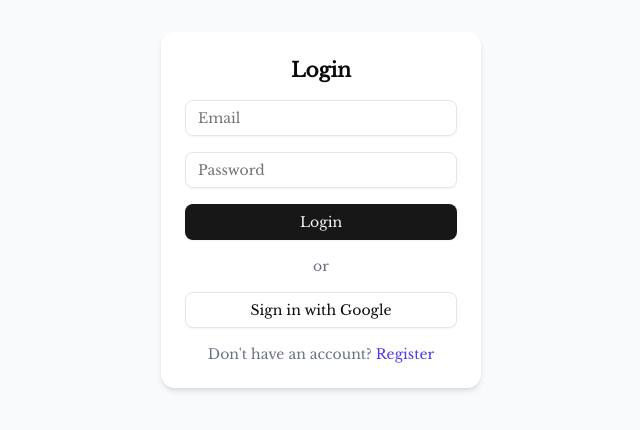
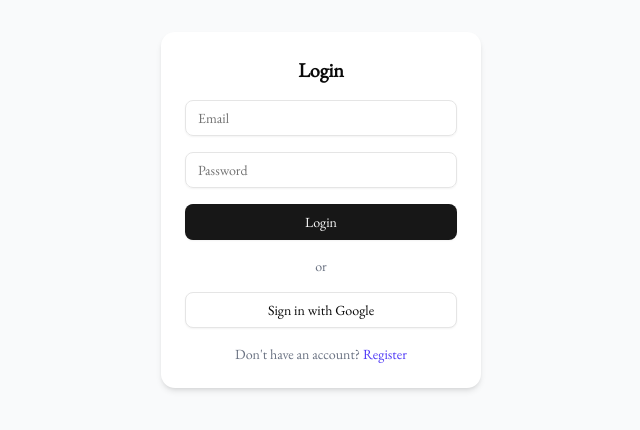
Before and after one commit to dariiafialkovska/chumly, a Next.js app in the folder chumly/: page /login in a window 1280 px wide. Shown: the part 190-620 px from the top of the page, without its empty margins (319-959 px from the left). Built offline with nearby package versions, Linux system fonts and the light colour scheme; no server answers.

Commit message:
changed style

```diff
--- a/chumly/src/app/dashboard/page.js
+++ b/chumly/src/app/dashboard/page.js
@@ -105,11 +105,13 @@
           <main className="p-4 lg:p-6 space-y-6">
             {/* Welcome Section */}
             <div className={`bg-gradient-to-r ${colors.gradients.primaryDark} rounded-2xl p-6`}>
-              <h1 className="text-2xl font-bold mb-2">Welcome back, {user?.name || 'User'}!</h1>
-              <p className={`text-${colors.primary[100]}`}>
+              <h1 className="text-4xl font-bold mb-2 text-teal-900">Welcome back, {user?.name || 'User'}!</h1>
+              {/*<p className={`text-${colors.primary[100]}`}>
                 You have {upcomingEventsCount} upcoming {upcomingEventsCount === 1 ? 'event' : 'events'} and {pendingExpensesCount} pending {pendingExpensesCount === 1 ? 'expense' : 'expenses'} to settle.
+              </p>*/}
+<p className={`text-${colors.primary[100]}`}>
+                Your next gathering starts here — let’s do it.
               </p>
-
             </div>
 
             {/* Stats Grid */}
--- a/chumly/src/app/globals.css
+++ b/chumly/src/app/globals.css
@@ -3,8 +3,9 @@
 
 @custom-variant dark (&:is(.dark *));
 @import url('https://fonts.googleapis.com/css2?family=Libre+Baskerville&display=swap');
+@import url('https://fonts.googleapis.com/css2?family=EB+Garamond&display=swap');
 body {
-  font-family: 'Libre Baskerville', serif;
+  font-family: 'EB Garamond', serif;
 }
 @theme inline {
   --color-background: var(--background);
--- a/chumly/src/app/layout.js
+++ b/chumly/src/app/layout.js
@@ -2,13 +2,18 @@
 import "./globals.css";
 import AuthGuard from '@/components/auth/AuthGuard';
 import { UserProvider } from '@/contexts/UserContext';
-
+import { EB_Garamond } from "next/font/google";
 const libreBaskerville = Libre_Baskerville({
   subsets: ["latin"],
   variable: "--font-libre-baskerville",
   weight: "400"
 });
 
+const ebGaramond = EB_Garamond({
+  subsets: ["latin"],
+  variable: "--font-eb-garamond",
+  weight: "400"
+});
 
 
 export const metadata = {
@@ -20,7 +25,7 @@
   return (
     <html lang="en">
       <body
-        className={`${libreBaskerville.variable} ${libreBaskerville.variable} antialiased`}
+        className={`${ebGaramond.variable} ${ebGaramond.variable} antialiased`}
       >
        <UserProvider>
           <AuthGuard>
--- a/chumly/src/components/layout/Sidebar.js
+++ b/chumly/src/components/layout/Sidebar.js
@@ -63,15 +63,17 @@
           {/* Header */}
           <div className={`p-4 border-b border-${colors.gray[100]} flex items-center justify-between`}>
             <div className="flex items-center space-x-3">
-              <div className={`w-10 h-10 bg-gradient-to-br ${colors.gradients.primary} rounded-xl flex items-center justify-center shadow-lg`}>
-                <Calendar className="w-5 h-5 text-white" />
+              <div className={` flex items-center justify-center`}>
+<svg xmlns="http://www.w3.org/2000/svg" fill="none" viewBox="0 0 24 24" stroke-width="1.0" stroke="#00786f" class="size-10">
+  <path stroke-linecap="round" stroke-linejoin="round" d="M9.813 15.904 9 18.75l-.813-2.846a4.5 4.5 0 0 0-3.09-3.09L2.25 12l2.846-.813a4.5 4.5 0 0 0 3.09-3.09L9 5.25l.813 2.846a4.5 4.5 0 0 0 3.09 3.09L15.75 12l-2.846.813a4.5 4.5 0 0 0-3.09 3.09ZM18.259 8.715 18 9.75l-.259-1.035a3.375 3.375 0 0 0-2.455-2.456L14.25 6l1.036-.259a3.375 3.375 0 0 0 2.455-2.456L18 2.25l.259 1.035a3.375 3.375 0 0 0 2.456 2.456L21.75 6l-1.035.259a3.375 3.375 0 0 0-2.456 2.456ZM16.894 20.567 16.5 21.75l-.394-1.183a2.25 2.25 0 0 0-1.423-1.423L13.5 18.75l1.183-.394a2.25 2.25 0 0 0 1.423-1.423l.394-1.183.394 1.183a2.25 2.25 0 0 0 1.423 1.423l1.183.394-1.183.394a2.25 2.25 0 0 0-1.423 1.423Z" />
+</svg>
               </div>
               {!collapsed && (
                 <div>
-                  <h1 className={`font-bold text-${colors.gray[900]} text-lg`} style={{ fontFamily: 'Libre Baskerville, serif' }}>
+                  <h1 className={`font-bold text-teal-800 text-4xl`}>
                     Chumly
                   </h1>
-                  <p className={`text-xs text-${colors.gray[500]}`}>Organize together</p>
+                  <p className={`text-md text-${colors.gray[500]}`}>Organize together</p>
                 </div>
               )}
             </div>
--- a/chumly/src/lib/colors.js
+++ b/chumly/src/lib/colors.js
@@ -1,7 +1,7 @@
 // lib/colors.js - Centralized Color System
 // Change the PRIMARY_COLOR to easily theme your entire app
 
-const PRIMARY_COLOR = 'indigo'; // Change this to: blue, purple, green, orange, etc.
+const PRIMARY_COLOR = 'teal'; // Change this to: blue, purple, green, orange, etc.
 
 export const colors = {
   // Primary color variations
```
